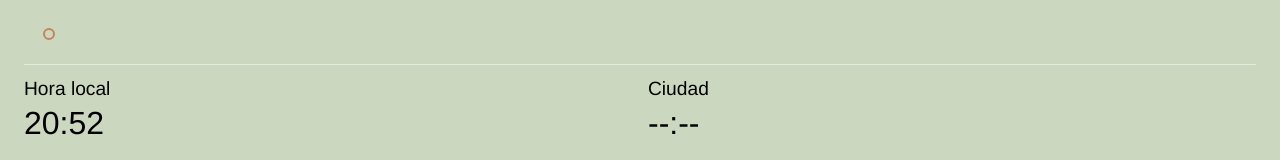
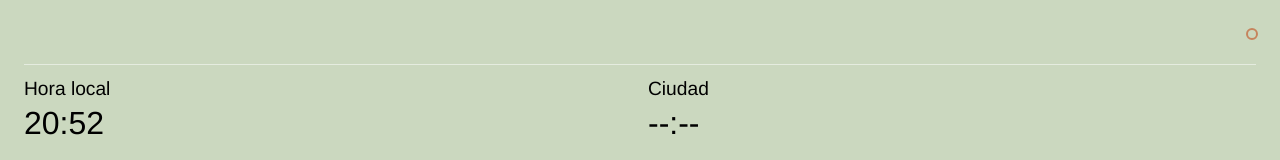
Before and after one commit to juanjorogado/random-radio, a React (Create React App) app: page / in a window 1280 px wide. Shown: the top 160 px of the page. Built offline with nearby package versions, Linux system fonts and the light colour scheme; no server answers; the HTML template or start-up script is replaced by a standard one.

Commit message:
Posicionar animación wave a la derecha en StationHeader

```diff
--- a/src/RadioApp.css
+++ b/src/RadioApp.css
@@ -179,8 +179,10 @@
 }
 
 .station-header-content {
-  display: inline-flex;
+  display: flex;
   align-items: center;
+  justify-content: space-between;
+  width: 100%;
   gap: var(--space-md);
   min-height: 1.8rem;
 }
```
